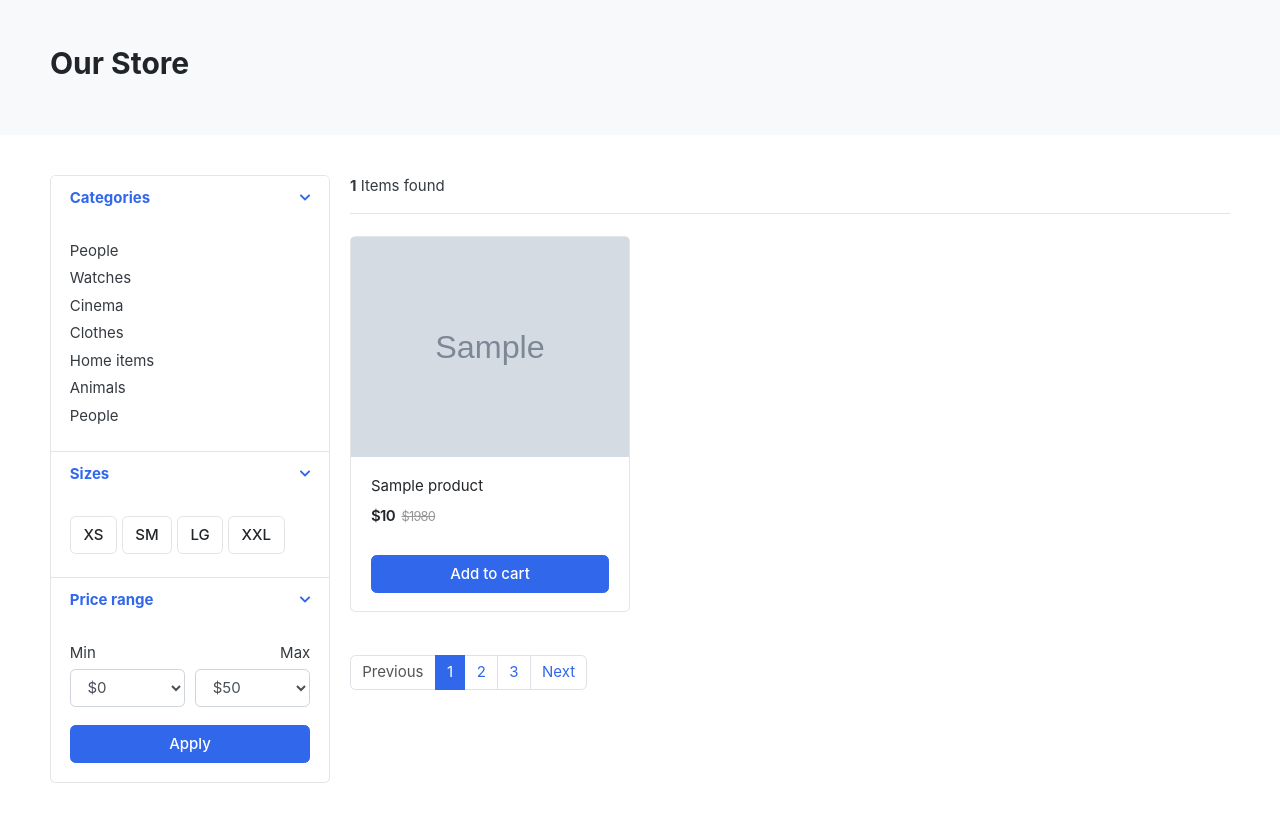
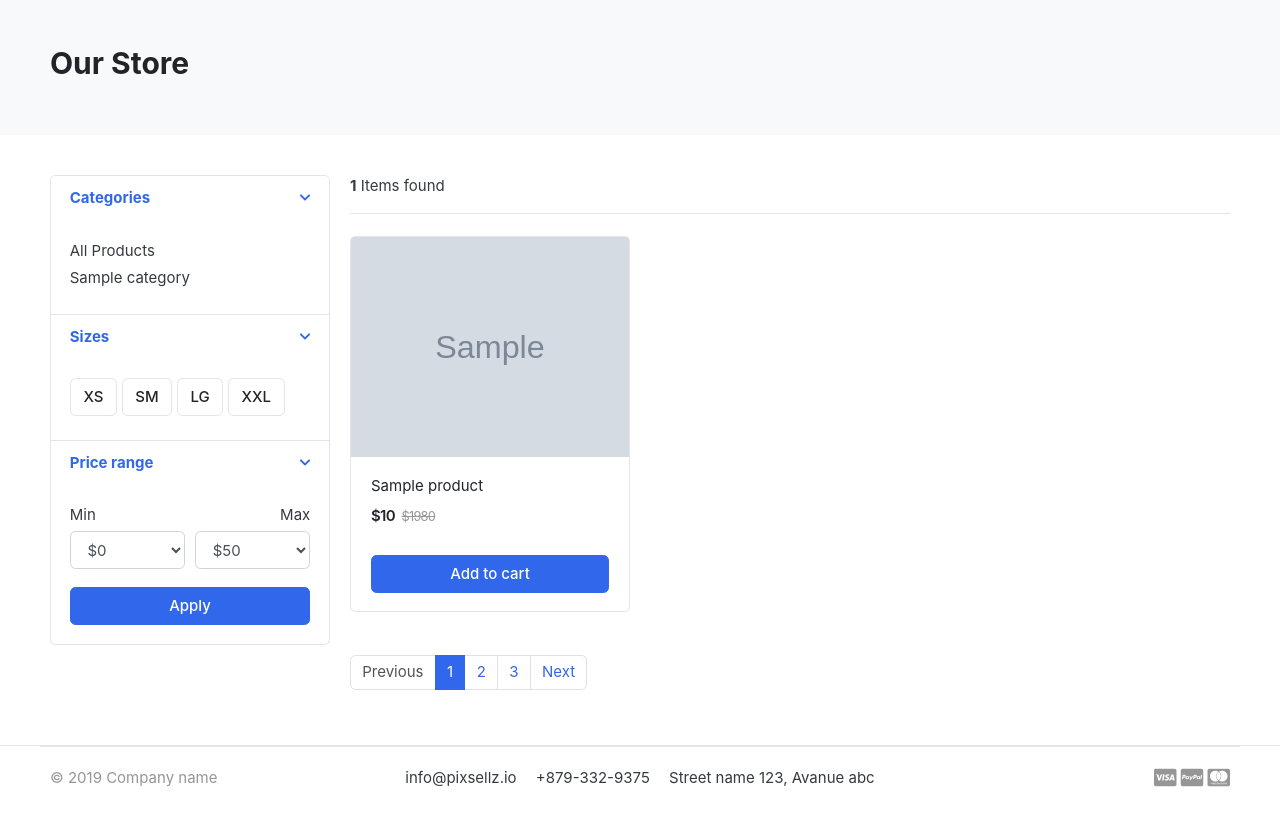
Before and after one commit to Jayklef/my-ecom, a Django app: page /store/ in a window 1280 px wide. Shown: the part 119-942 px from the top of the page. After the commit the page ends 906 px from the top, so only its background shows below. Run offline with Django 5.2, Linux system fonts and the light colour scheme; tables that the repository leaves empty hold one stand-in row (values such as "Sample post"); grey boxes marked "Sample" are stand-in pictures; some libraries are stand-ins or nearby versions; some web fonts are replaced.

Commit message:
added all category and context_processors

```diff
--- /dev/null
+++ b/category/context_processors.py
@@ -0,0 +1,5 @@
+from .models import Category
+
+def menu_links(request):
+    links = Category.objects.all()
+    return dict(links=links)
--- a/category/models.py
+++ b/category/models.py
@@ -1,4 +1,5 @@
 from django.db import models
+from django.urls import reverse
 
 # Create your models here.
 
@@ -8,9 +9,15 @@ class Category(models.Model):
     description= models.TextField(max_length=255, blank= True)
     cat_image = models.ImageField(upload_to='photos/categories', blank=True)
 
+    # plural name in DB
     class Meta:
         verbose_name = 'category'
         verbose_name_plural = 'categories'
 
+
+    # CATEGORY URL LINK
+    def get_url(self):
+        return reverse('products_by_category', args=[self.slug])
+
     def __str__(self):
         return self.category_name
--- a/myecom/settings.py
+++ b/myecom/settings.py
@@ -64,6 +64,7 @@ TEMPLATES = [
                 "django.template.context_processors.request",
                 "django.contrib.auth.context_processors.auth",
                 "django.contrib.messages.context_processors.messages",
+                "category.context_processors.menu_links",
             ],
         },
     },
--- a/templates/store/store.html
+++ b/templates/store/store.html
@@ -28,13 +28,10 @@
                     <div class="card-body">
 
                         <ul class="list-menu">
-                        <li><a href="#">People  </a></li>
-                        <li><a href="#">Watches </a></li>
-                        <li><a href="#">Cinema  </a></li>
-                        <li><a href="#">Clothes  </a></li>
-                        <li><a href="#">Home items </a></li>
-                        <li><a href="#">Animals</a></li>
-                        <li><a href="#">People </a></li>
+                            <li><a href="{% url 'store' %}"> All Products </a></li>
+                        {% for category in links %}
+                            <li><a href="{{ category.get_url }}">{{ category.category_name }} </a></li>
+                        {% endfor %}
                         </ul>
 
                     </div> <!-- card-body.// -->
--- a/templates/uniform/navbar.html
+++ b/templates/uniform/navbar.html
@@ -39,12 +39,10 @@
                     <i class="fa fa-bars"></i> All category
                 </button>
                 <div class="dropdown-menu">
-                    <a class="dropdown-item" href="#">Machinery / Mechanical Parts / Tools </a>
-                    <a class="dropdown-item" href="#">Consumer Electronics / Home Appliances </a>
-                    <a class="dropdown-item" href="#">Auto / Transportation</a>
-                    <a class="dropdown-item" href="#">Apparel / Textiles / Timepieces </a>
-                    <a class="dropdown-item" href="#">Home & Garden / Construction / Lights </a>
-                    <a class="dropdown-item" href="#">Beauty & Personal Care / Health </a>
+                    <a class="dropdown-item" href="{% url  'store' %}">All Products</a>
+                    {% for category in links %}
+                         <a class="dropdown-item" href="{{category.get_url}}">{{ category.category_name }}</a>
+                    {% endfor %}
                 </div>
             </div>  <!-- category-wrap.// -->
         </div> <!-- col.// -->
```
